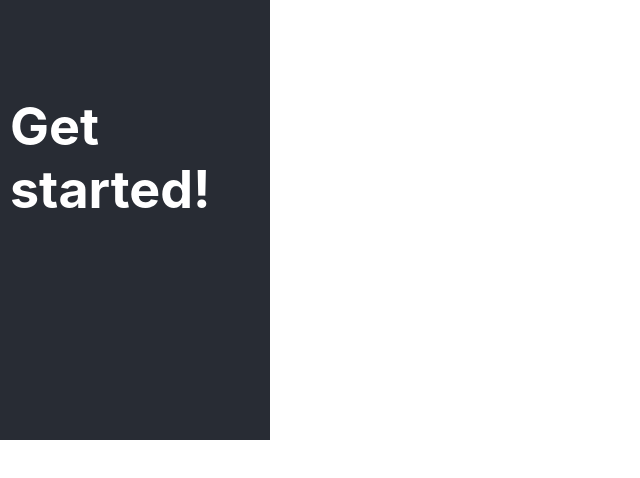
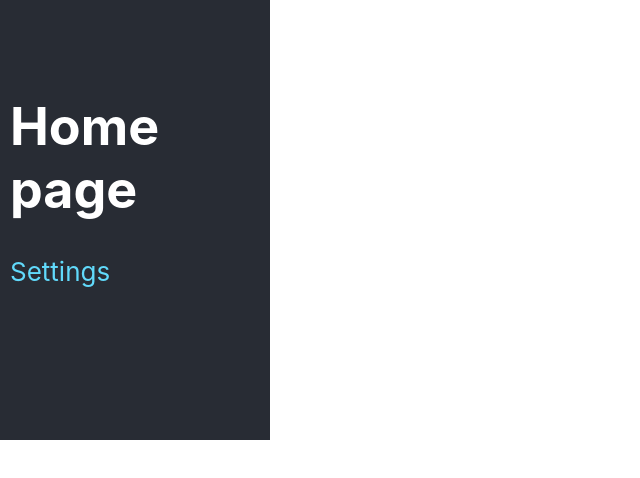
Before and after one commit to sandypockets/fast-tabs, a React (Create React App) app: page / in a window 1280 px wide. Shown: the top 478 px of the page, without its empty margins (0-640 px from the left). Built offline with nearby package versions, Linux system fonts and the light colour scheme.

Commit message:
Initial commit

```diff
--- a/src/App.js
+++ b/src/App.js
@@ -1,9 +1,32 @@
+import { useState } from "react";
 import './main.css';
+import Home from "./components/Home";
+import ButtonSettings from "./components/ButtonSettings";
+import Settings from "./components/Settings";
 
 function App() {
+  const [page, setPage] = useState('home')
+
+  const changePage = (destination) => {
+    setPage(destination)
+  }
+
   return (
     <div className="app">
-      <h1 className="get-started">Get started!</h1>
+      {page === 'home' &&
+        <Home
+          changePage={changePage}
+        />
+      }
+      {page === 'settings' &&
+        <Settings changePage={changePage} />
+      }
+      {page === '1' &&
+        <ButtonSettings
+          buttonId={'1'}
+          changePage={changePage}
+        />
+      }
     </div>
   );
 }
--- /dev/null
+++ b/src/components/ButtonSettings.jsx
@@ -0,0 +1,7 @@
+export default function ButtonSettings({ buttonId }) {
+  return (
+    <>
+      Button Settings
+    </>
+  )
+}
--- /dev/null
+++ b/src/components/Home.jsx
@@ -0,0 +1,8 @@
+export default function Home({ changePage }) {
+  return (
+    <>
+      <h1 className="get-started">Home page</h1>
+      <a onClick={() => changePage('settings')}>Settings</a>
+    </>
+  )
+}
--- /dev/null
+++ b/src/components/Settings.jsx
@@ -0,0 +1,8 @@
+export default function Settings({ changePage }) {
+  return (
+    <>
+      Choose which URLs you'd like to edit.
+      <a onClick={() => changePage('home')}>Home</a>
+    </>
+  )
+}
```
Also changed, not shown: src/components/Button.jsx (added, +7 -0 lines).
